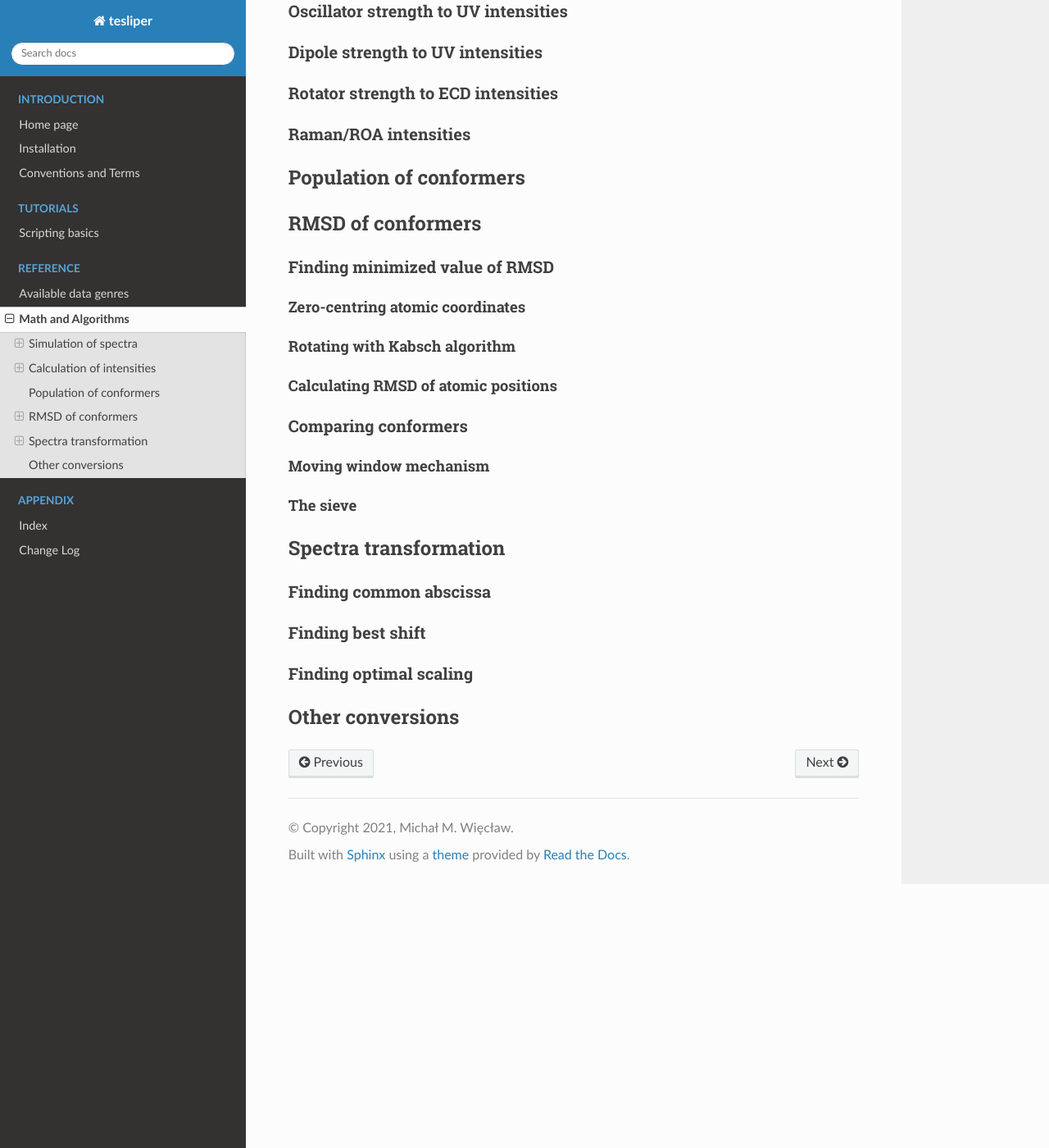
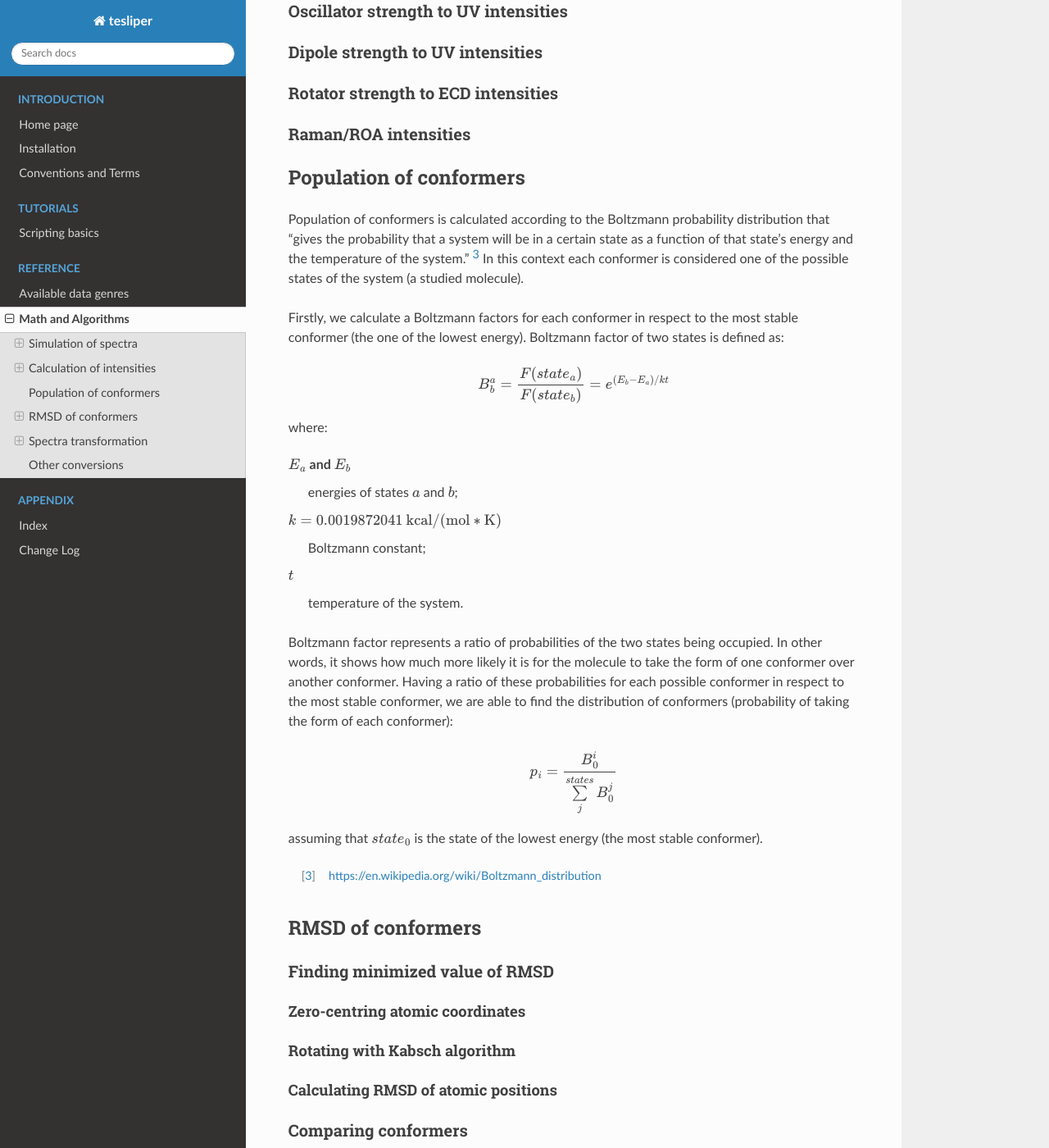
Before and after one commit to mishioo/tesliper, a Sphinx documentation site: the page built from docs/source/math.rst, in a window 1280 px wide and 1400 px high, scrolled down 1539 px. Shown: the whole window at 82% size. Built offline with Sphinx 7.4.7 and the Read the Docs theme 2.0.0, drawn with Linux system fonts in a browser that asks for light colours; pages that are not in the unit, such as notebooks, are missing from menus.

Commit message:
Described Boltzmann distribution.

```diff
--- a/docs/source/math.rst
+++ b/docs/source/math.rst
@@ -83,6 +83,43 @@ Raman/ROA intensities
 Population of conformers
 ------------------------
 
+Population of conformers is calculated according to the Boltzmann probability
+distribution that "gives the probability that a system will be in a certain state as a
+function of that state's energy and the temperature of the system." [#boltzmann]_ In
+this context each conformer is considered one of the possible states of the system (a
+studied molecule).
+
+Firstly, we calculate a Boltzmann factors for each conformer in respect to the most
+stable conformer (the one of the lowest energy). Boltzmann factor of two states is
+defined as:
+
+.. math::
+
+    B^a_b = \frac{F(state_a)}{F(state_b)} = e^{(E_b - E_a)/kt}
+
+where:
+
+:math:`E_a` and :math:`E_b`
+    energies of states :math:`a` and :math:`b`;
+:math:`k = 0.0019872041 \: \mathrm{kcal/(mol*K)}`
+    Boltzmann constant;
+:math:`t`
+    temperature of the system.
+
+Boltzmann factor represents a ratio of probabilities of the two states being occupied.
+In other words, it shows how much more likely it is for the molecule to take the form of
+one conformer over another conformer. Having a ratio of these probabilities for each
+possible conformer in respect to the most stable conformer, we are able to find the
+distribution of conformers (probability of taking the form of each conformer):
+
+.. math::
+
+    p_i = \frac{B_0^i}{\sum\limits_j^{states}B_0^j}
+
+assuming that :math:`state_0` is the state of the lowest energy (the most stable
+conformer).
+
+.. [#boltzmann] https://en.wikipedia.org/wiki/Boltzmann_distribution
 
 RMSD of conformers
 ------------------
```
